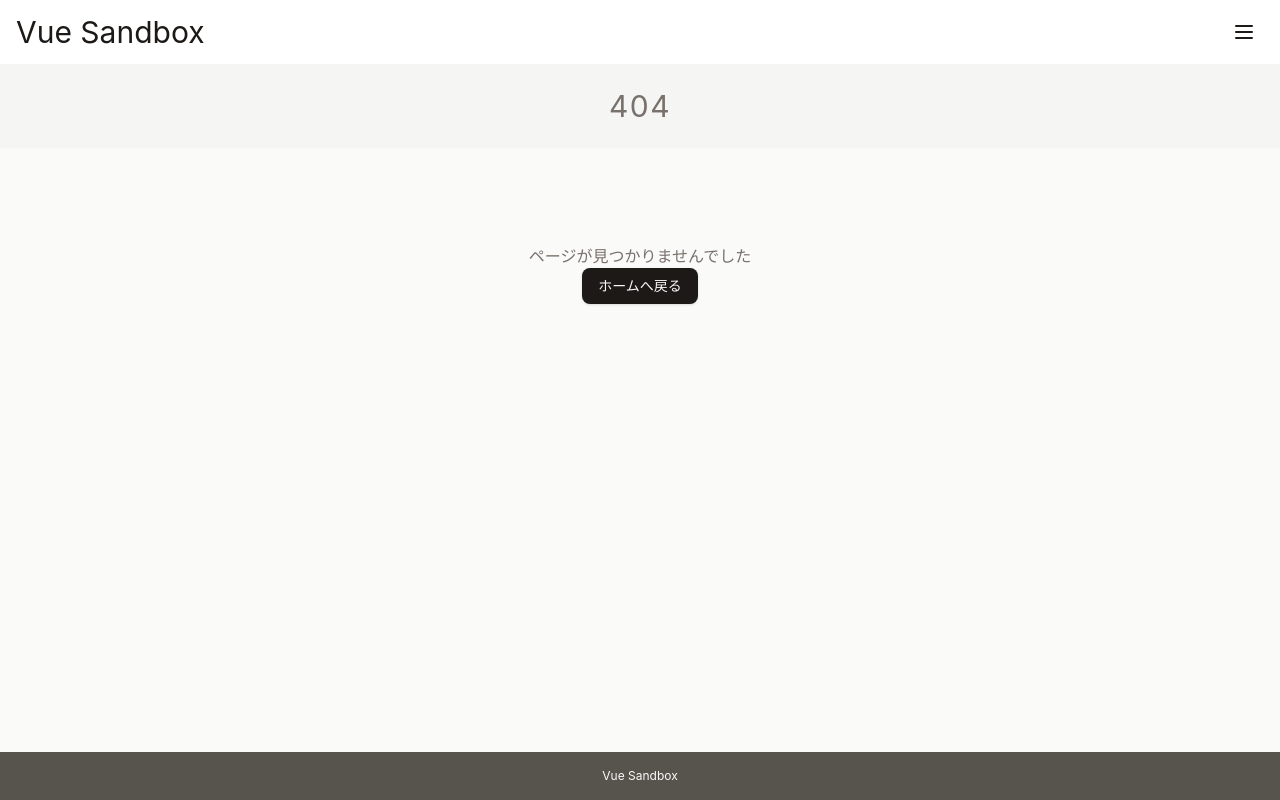
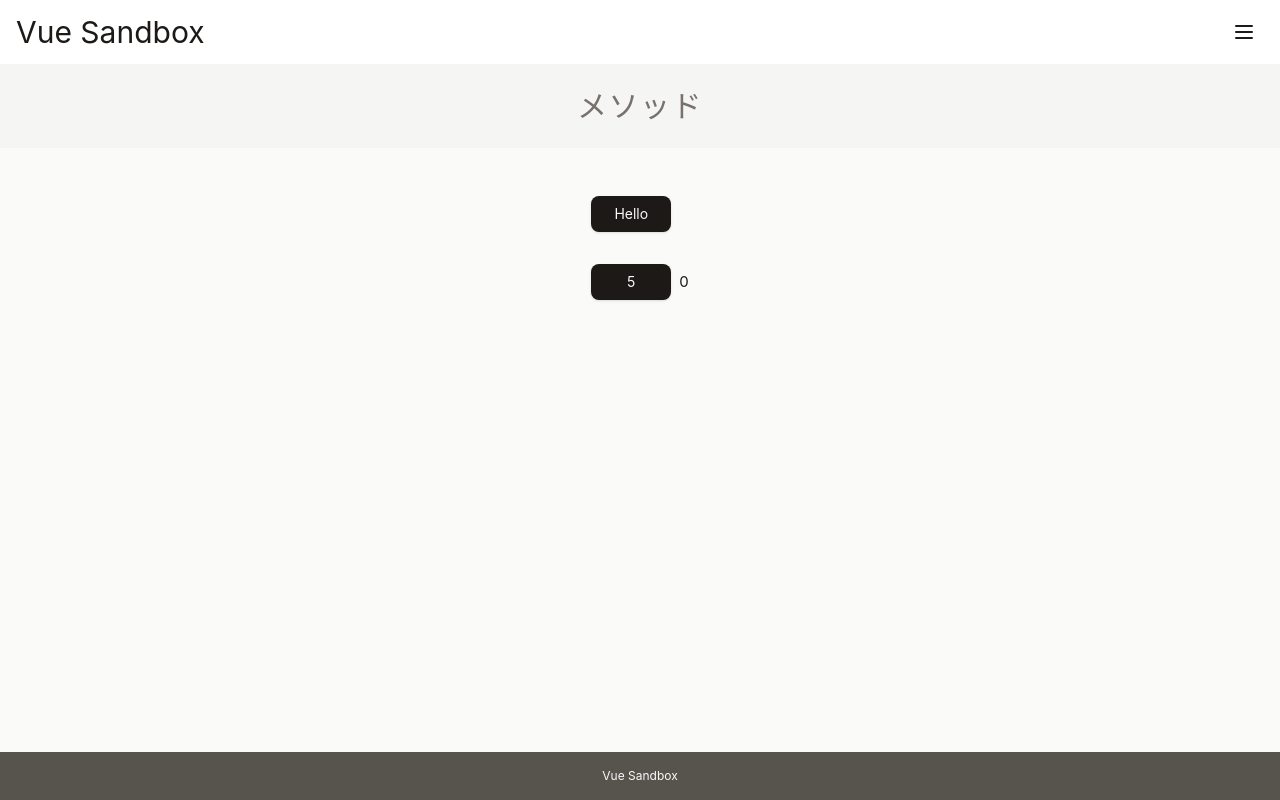
Before and after one commit to lateen-sail/learn-vue, a Vue app: page /method in a window 1280 px wide. Before the commit this address had no page. Built offline with nearby package versions, Linux system fonts and the light colour scheme.

Commit message:
feat: メソッドの学習

```diff
--- a/src/components/Layout.vue
+++ b/src/components/Layout.vue
@@ -103,6 +103,14 @@ const pageTitle = computed(() => {
                   算出プロパティ
                 </router-link>
               </li>
+              <li>
+                <router-link
+                  to="/method"
+                  class="block py-2 px-3 hover:bg-stone-50 rounded-md transition-colors"
+                >
+                  メソッド
+                </router-link>
+              </li>
             </ul>
           </div>
         </nav>
--- a/src/router/index.js
+++ b/src/router/index.js
@@ -5,6 +5,7 @@ import HomePage from "@/views/Home.vue";
 import CounterPage from "@/views/learning/Counter.vue";
 import ApiPage from "@/views/learning/Api.vue";
 import ComputedPage from "@/views/learning/Computed.vue";
+import MethodPage from "@/views/learning/Method.vue";
 
 const routes = [
   {
@@ -44,6 +45,14 @@ const routes = [
         },
       },
       {
+        path: "/method",
+        name: "Method",
+        component: MethodPage,
+        meta: {
+          title: "メソッド",
+        },
+      },
+      {
         path: "/:pathMatch(.*)*",
         name: "NotFound",
         component: NotFoundPage,
--- /dev/null
+++ b/src/views/learning/Method.vue
@@ -0,0 +1,23 @@
+<template>
+  <div class="flex flex-col gap-8">
+    <Button @click="sayHello" class="w-20">Hello</Button>
+    <div class="flex items-center gap-2">
+      <Button @click="add(5)" class="w-20">5</Button>
+      <p>{{ count }}</p>
+    </div>
+  </div>
+</template>
+
+<script setup>
+import { ref } from "vue";
+import { Button } from "@/components/ui/button";
+
+const sayHello = () => {
+  alert("Hello Vue!");
+};
+
+const count = ref(0);
+const add = (num) => {
+  count.value += num;
+};
+</script>
```
